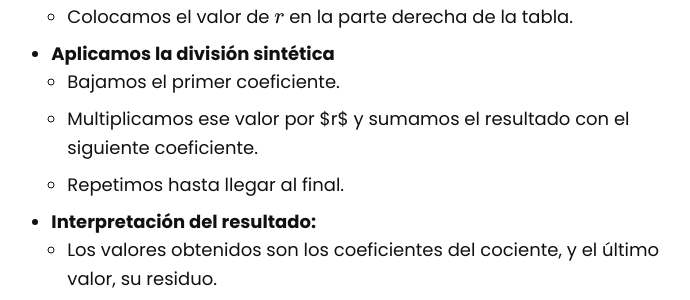
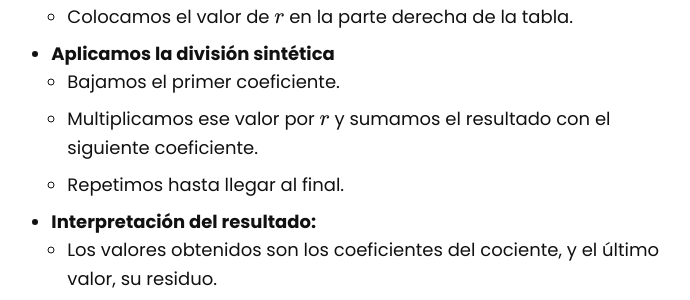
Before and after one commit to asoesem/asoesem.github.io, a Jekyll site: the page built from _posts/2025-03-04-division-sintetica.md, in a window 1280 px wide and 900 px high, scrolled down 4989 px. Shown: the part 158-458 px from the top of the window, without its empty margins (454-1144 px from the left). Built offline with Jekyll 4.4.1, drawn with Linux system fonts in a browser that asks for light colours.

Commit message:
Correciones menores artículo de división sintética

```diff
--- a/_posts/2025-03-04-division-sintetica.md
+++ b/_posts/2025-03-04-division-sintetica.md
@@ -127,7 +127,7 @@ Para dividir un polinomio $$P(x)$$ entre $$(x-r)$$ usando división sintética,
   - Colocamos el valor de $$r$$ en la parte derecha de la tabla.
 * **Aplicamos la división sintética**
   - Bajamos el primer coeficiente.
-  - Multiplicamos ese valor por $r$ y sumamos el resultado con el siguiente coeficiente.
+  - Multiplicamos ese valor por $$r$$ y sumamos el resultado con el siguiente coeficiente.
   - Repetimos hasta llegar al final.
 * **Interpretación del resultado:**
   - Los valores obtenidos son los coeficientes del cociente, y el último valor, su residuo.
```
